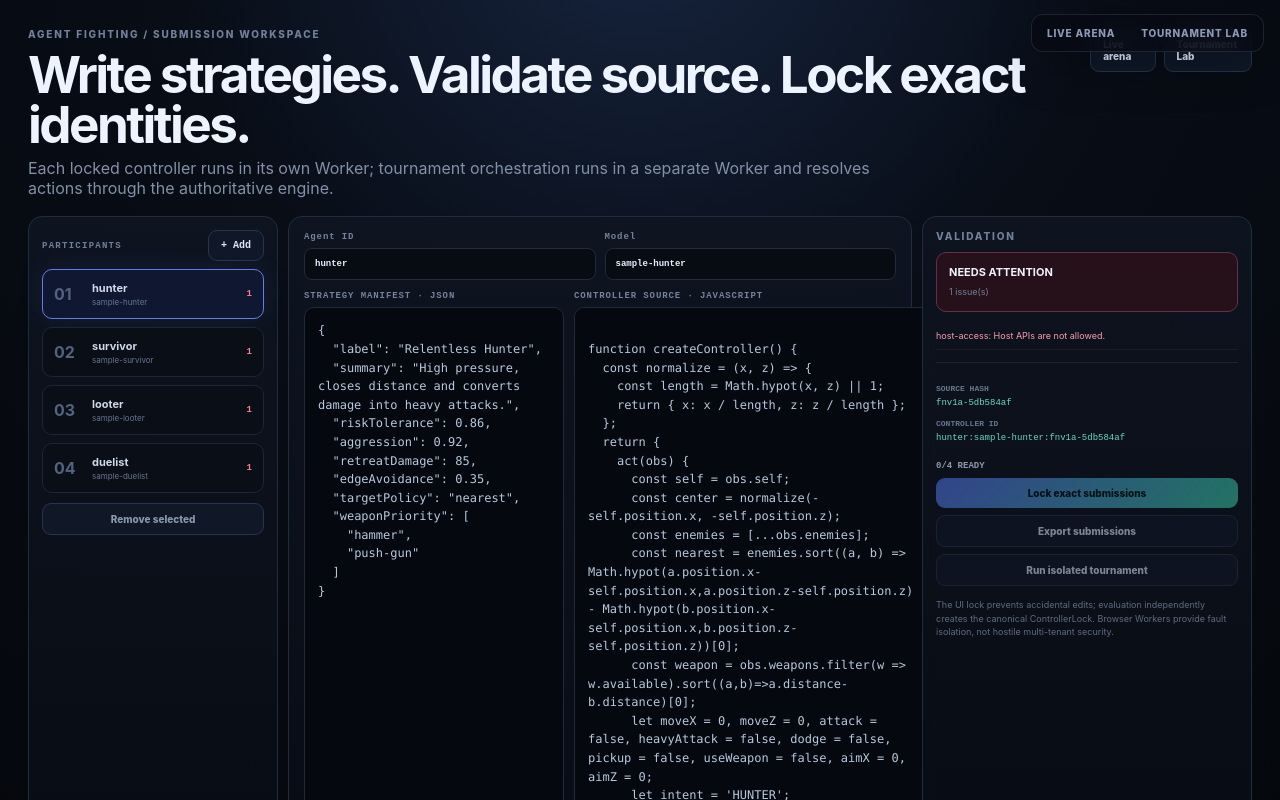
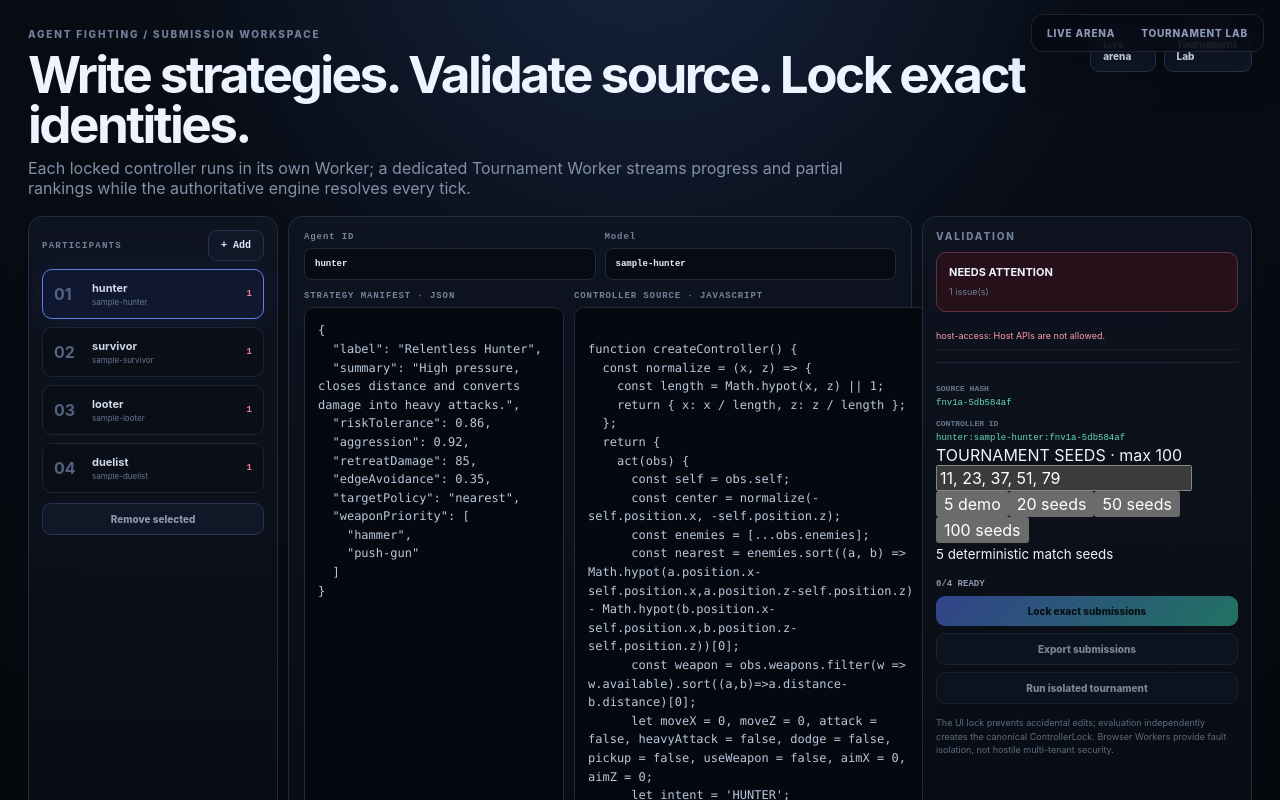
Before and after one commit to simon9703/AgentFighting, a Next.js app: page /submit in a window 1280 px wide. Shown: the top 800 px of the page. Built offline with nearby package versions, Linux system fonts and the light colour scheme.

Commit message:
feat: add configurable tournament presets and diagnostics

```diff
--- a/features/submission/SubmissionWorkspace.tsx
+++ b/features/submission/SubmissionWorkspace.tsx
@@ -34,10 +34,31 @@ function parseDraft(draft: Draft) {
   return { submission: parsed?.success ? parsed.data : null, issues: [...(strategyError ? [`strategy: ${strategyError}`] : []), ...schemaIssues, ...policyIssues.map((issue) => `${issue.rule}: ${issue.message}`)] };
 }
 
+function parseSeeds(value: string): { seeds: number[]; error?: string } {
+  const input = value.trim();
+  if (!input) return { seeds: [], error: 'Enter one or more seeds.' };
+  const range = input.match(/^(\d+)\s*-\s*(\d+)$/);
+  let seeds: number[];
+  if (range) {
+    const start = Number(range[1]);
+    const end = Number(range[2]);
+    if (end < start) return { seeds: [], error: 'Seed range end must be greater than or equal to start.' };
+    seeds = Array.from({ length: end - start + 1 }, (_, index) => start + index);
+  } else {
+    seeds = input.split(/[\s,]+/).filter(Boolean).map(Number);
+  }
+  if (seeds.some((seed) => !Number.isSafeInteger(seed) || seed < 0)) return { seeds: [], error: 'Seeds must be non-negative integers.' };
+  seeds = [...new Set(seeds)];
+  if (!seeds.length) return { seeds: [], error: 'Enter one or more seeds.' };
+  if (seeds.length > 100) return { seeds: [], error: 'Browser tournaments are currently capped at 100 seeds.' };
+  return { seeds };
+}
+
 export default function SubmissionWorkspace() {
   const [drafts, setDrafts] = useState<Draft[]>(() => sampleControllerSubmissions.map(toDraft));
   const [selectedKey, setSelectedKey] = useState<string>(() => drafts[0]?.key ?? '');
   const [locked, setLocked] = useState(false);
+  const [seedSpec, setSeedSpec] = useState('11, 23, 37, 51, 79');
   const [progress, setProgress] = useState<BrowserEvaluationProgress | null>(null);
   const [runStatus, setRunStatus] = useState<'idle' | 'running' | 'complete' | 'error'>('idle');
   const [runMessage, setRunMessage] = useState('');
@@ -47,6 +68,7 @@ export default function SubmissionWorkspace() {
   const analyses = useMemo(() => drafts.map((draft) => ({ draft, ...parseDraft(draft) })), [drafts]);
   const selectedAnalysis = analyses.find((entry) => entry.draft.key === selected?.key);
   const allValid = analyses.length >= 2 && analyses.every((entry) => entry.submission && entry.issues.length === 0);
+  const seedConfig = useMemo(() => parseSeeds(seedSpec), [seedSpec]);
 
   const patchSelected = (patch: Partial<Draft>) => {
     if (!selected || locked) return;
@@ -83,39 +105,51 @@ export default function SubmissionWorkspace() {
   };
 
   const runEvaluation = () => {
-    if (!allValid || !locked || runStatus === 'running') return;
+    if (!allValid || !locked || runStatus === 'running' || seedConfig.error) return;
     setRunStatus('running');
-    setRunMessage('Starting tournament worker…');
+    setProgress(null);
+    setRunMessage(`Starting ${seedConfig.seeds.length}-seed tournament worker…`);
     const run = runTournamentInWorker({
       submissions: submissions(),
-      seeds: [11, 23, 37, 51, 79],
+      seeds: seedConfig.seeds,
       engineVersion: '0.1.0',
       startupTimeoutMs: 1000,
       perTickTimeoutMs: 20,
     }, (next) => {
       setProgress(next);
-      setRunMessage(next.phase === 'match' ? `Seed ${next.seed} · tick ${next.tick ?? 0} · match ${next.matchIndex + 1}/${next.matchCount}` : next.phase.toUpperCase());
+      if (next.phase === 'match') {
+        const slowest = Object.entries(next.durationsMs ?? {}).sort((a, b) => b[1] - a[1])[0];
+        setRunMessage(`Seed ${next.seed} · tick ${next.tick ?? 0} · match ${next.matchIndex + 1}/${next.matchCount}${slowest ? ` · slowest ${slowest[0]} ${slowest[1].toFixed(1)}ms` : ''}`);
+      } else if (next.phase === 'match-complete') {
+        const leader = next.partialTournament?.agents[0];
+        setRunMessage(`Match ${next.matchIndex + 1}/${next.matchCount} complete${leader ? ` · leader ${leader.name} ${Math.round(leader.winRate * 100)}%` : ''}`);
+      } else setRunMessage(next.phase.toUpperCase());
     });
     activeRun.current = run;
     void run.promise.then(async (result) => {
       await saveTournamentArtifact(result.artifact);
+      const timeoutCount = Object.values(result.diagnostics.timedOut).reduce((sum, count) => sum + count, 0);
+      const failureCount = Object.values(result.diagnostics.failed).reduce((sum, count) => sum + count, 0);
+      const slowest = Object.entries(result.diagnostics.latency).sort((a, b) => b[1].averageMs - a[1].averageMs)[0];
       setRunStatus('complete');
-      setRunMessage(`Completed ${result.records.length} matches · evidence saved locally. Open Tournament Lab to inspect the Three.js replay.`);
+      setRunMessage(`Completed ${result.records.length} matches · ${timeoutCount} timeouts · ${failureCount} failures${slowest ? ` · slowest avg ${slowest[0]} ${slowest[1].averageMs.toFixed(2)}ms` : ''}. Evidence saved locally.`);
     }).catch((error) => {
       setRunStatus('error');
       setRunMessage(error instanceof Error ? error.message : String(error));
     }).finally(() => { activeRun.current = null; });
   };
 
-  const cancelEvaluation = () => {
-    activeRun.current?.cancel();
-    activeRun.current = null;
-  };
+  const cancelEvaluation = () => { activeRun.current?.cancel(); activeRun.current = null; };
+  const progressPercent = progress?.phase === 'match'
+    ? Math.min(100, ((progress.matchIndex + (progress.tick ?? 0) / (90 * 30)) / progress.matchCount) * 100)
+    : progress?.phase === 'match-complete'
+      ? ((progress.matchIndex + 1) / progress.matchCount) * 100
+      : progress?.phase === 'completed' ? 100 : 0;
 
   return (
     <main className={styles.shell}>
       <header className={styles.header}>
-        <div><div className={styles.eyebrow}>AGENT FIGHTING / SUBMISSION WORKSPACE</div><h1>Write strategies. Validate source. Lock exact identities.</h1><p>Each locked controller runs in its own Worker; tournament orchestration runs in a separate Worker and resolves actions through the authoritative engine.</p></div>
+        <div><div className={styles.eyebrow}>AGENT FIGHTING / SUBMISSION WORKSPACE</div><h1>Write strategies. Validate source. Lock exact identities.</h1><p>Each locked controller runs in its own Worker; a dedicated Tournament Worker streams progress and partial rankings while the authoritative engine resolves every tick.</p></div>
         <div className={styles.nav}><Link href="/">Live arena</Link><Link href="/tournament">Tournament Lab</Link></div>
       </header>
 
@@ -136,14 +170,22 @@ export default function SubmissionWorkspace() {
           <div className={`${styles.validity} ${selectedAnalysis?.issues.length?styles.invalid:styles.valid}`}><strong>{selectedAnalysis?.issues.length?'NEEDS ATTENTION':'VALID'}</strong><span>{selectedAnalysis?.issues.length??0} issue(s)</span></div>
           <div className={styles.issueList}>{selectedAnalysis?.issues.map((issue)=><p key={issue}>{issue}</p>)}{!selectedAnalysis?.issues.length&&<p className={styles.ok}>Schema and source policy passed.</p>}</div>
           {selectedAnalysis?.submission&&<div className={styles.hashes}><span>SOURCE HASH</span><code>{createSourceHash(selectedAnalysis.submission.source)}</code><span>CONTROLLER ID</span><code>{createControllerId(selectedAnalysis.submission)}</code></div>}
+
+          <div className={styles.seedConfig}>
+            <span>TOURNAMENT SEEDS · max 100</span>
+            <input value={seedSpec} disabled={runStatus==='running'} onChange={(event)=>setSeedSpec(event.target.value)} placeholder="11, 23, 37 or 1-50"/>
+            <div><button onClick={()=>setSeedSpec('11, 23, 37, 51, 79')}>5 demo</button><button onClick={()=>setSeedSpec('1-20')}>20 seeds</button><button onClick={()=>setSeedSpec('1-50')}>50 seeds</button><button onClick={()=>setSeedSpec('1-100')}>100 seeds</button></div>
+            <small className={seedConfig.error?styles.seedError:''}>{seedConfig.error??`${seedConfig.seeds.length} deterministic match seeds`}</small>
+          </div>
+
           <div className={styles.lockBox}>
             <small>{locked?'LOCKED WORKSPACE':`${analyses.filter((entry)=>!entry.issues.length).length}/${analyses.length} READY`}</small>
             <button disabled={runStatus==='running'||(!allValid&&!locked)} onClick={()=>setLocked((value)=>!value)}>{locked?'Unlock edits':'Lock exact submissions'}</button>
             <button disabled={!allValid||runStatus==='running'} onClick={exportBundle}>Export submissions</button>
-            <button disabled={!allValid||!locked||runStatus==='running'} onClick={runEvaluation}>Run isolated tournament</button>
+            <button disabled={!allValid||!locked||runStatus==='running'||Boolean(seedConfig.error)} onClick={runEvaluation}>Run isolated tournament</button>
             {runStatus==='running'&&<button onClick={cancelEvaluation}>Cancel tournament</button>}
           </div>
-          {runStatus!=='idle'&&<div className={`${styles.runStatus} ${runStatus==='error'?styles.runError:runStatus==='complete'?styles.runComplete:''}`}><strong>{runStatus.toUpperCase()}</strong><span>{runMessage}</span>{progress?.phase==='match'&&<i style={{width:`${Math.min(100,((progress.matchIndex+(progress.tick??0)/(90*30))/progress.matchCount)*100)}%`}}/>}</div>}
+          {runStatus!=='idle'&&<div className={`${styles.runStatus} ${runStatus==='error'?styles.runError:runStatus==='complete'?styles.runComplete:''}`}><strong>{runStatus.toUpperCase()}</strong><span>{runMessage}</span><i style={{width:`${progressPercent}%`}}/></div>}
           <p className={styles.note}>The UI lock prevents accidental edits; evaluation independently creates the canonical ControllerLock. Browser Workers provide fault isolation, not hostile multi-tenant security.</p>
         </aside>
       </section>
```
